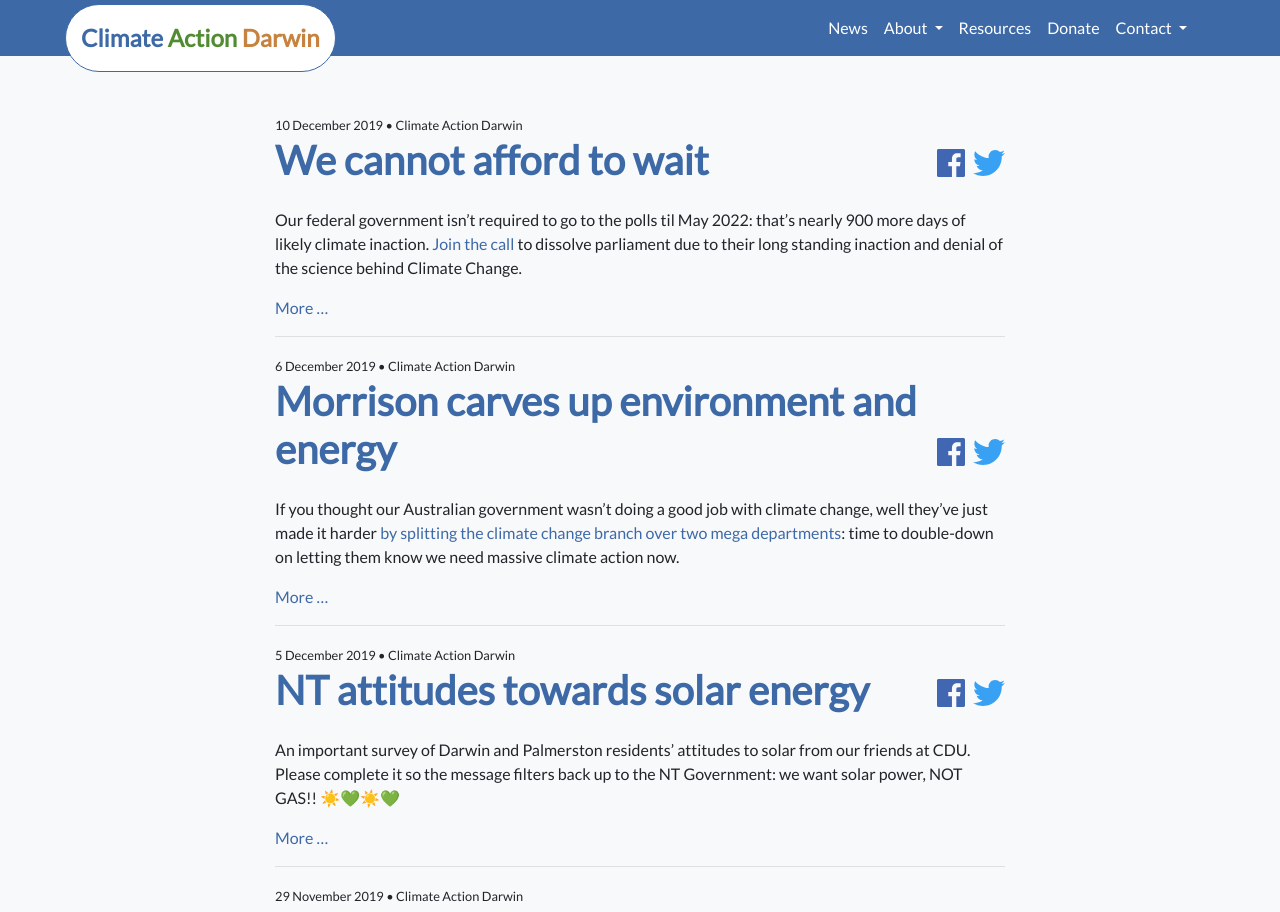
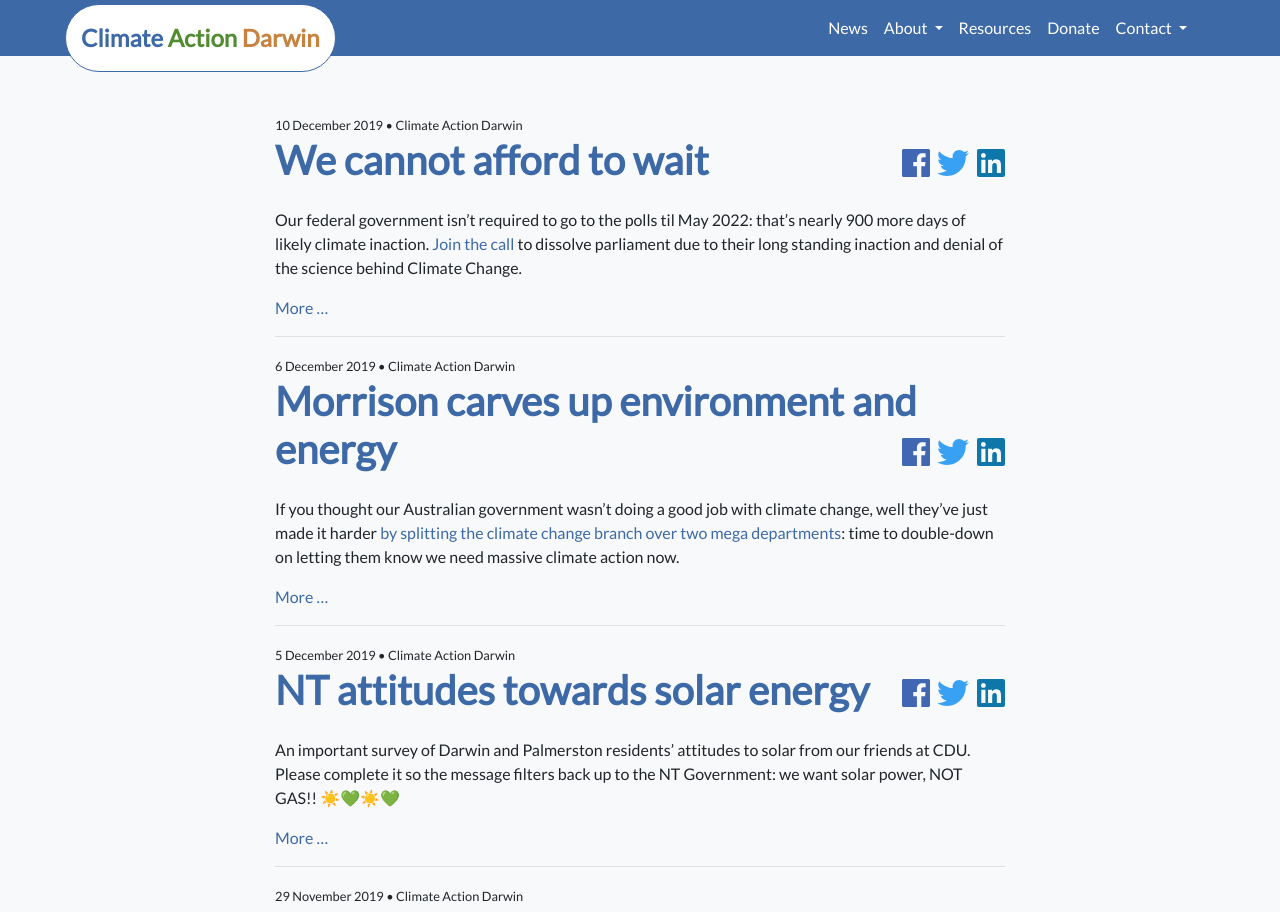
Before and after one commit to superdivest/superdivest.github.io, a Jekyll site: the page built from news/index.html, in a window 1280 px wide and 1400 px high. Shown: the top 912 px of the window. Built offline with Jekyll 4.4.1, drawn with Linux system fonts in a browser that asks for light colours; nearby versions of some CDN libraries; the list of posts is cut into pages by our own code.

Commit message:
added LinkedIn to share options

```diff
--- a/_includes/head.html
+++ b/_includes/head.html
@@ -20,7 +20,7 @@
   <link rel="stylesheet" href="/assets/css/style.css">
   <link rel="stylesheet" href="https://cdnjs.cloudflare.com/ajax/libs/lightbox2/2.11.1/css/lightbox.min.css">
   <link rel="stylesheet" href="https://cdnjs.cloudflare.com/ajax/libs/simple-line-icons/2.4.1/css/simple-line-icons.min.css" integrity="sha256-7O1DfUu4pybYI7uAATw34eDrgQaWGOfMV/8erfDQz/Q=" crossorigin="anonymous" />
-  <link rel="stylesheet" href="https://use.fontawesome.com/releases/v5.8.2/css/all.css" integrity="sha384-oS3vJWv+0UjzBfQzYUhtDYW+Pj2yciDJxpsK1OYPAYjqT085Qq/1cq5FLXAZQ7Ay" crossorigin="anonymous">
+  <link rel="stylesheet" href="https://cdnjs.cloudflare.com/ajax/libs/font-awesome/5.11.2/css/all.min.css" integrity="sha256-+N4/V/SbAFiW1MPBCXnfnP9QSN3+Keu+NlB+0ev/YKQ=" crossorigin="anonymous" />
   {% if jekyll.environment == 'production' %}
   {% include analytics.html %}
   {% endif %}
--- a/_includes/share-bar.html
+++ b/_includes/share-bar.html
@@ -15,4 +15,10 @@
      title="Share on Twitter">
     <i class="fab fa-twitter cad-twitter-icon">twitter</i>
   </a>
+
+  <a href="https://www.linkedin.com/shareArticle?mini=true&url=url={{ site.url }}{{ site.baseurl }}{{ source.url }}"
+     onclick="window.open(this.href, 'pop-up', 'left=20,top=20,width=500,height=500,toolbar=1,resizable=0'); return false;"
+     title="Share on LinkedIn">
+    <i class="fab fa-linkedin cad-linkedin-icon">linkedin</i>
+  </a>
 </span>
--- a/assets/css/components/_share-bar.scss
+++ b/assets/css/components/_share-bar.scss
@@ -13,6 +13,11 @@ span.cad-share-bar {
   color: #4267b2;
 }
 
+.cad-linkedin-icon {
+  font-size: 80%;
+  color: #0e76a8;
+}
+
 svg.fa-rss-square {
   color: $cad-orange;
 }
```
